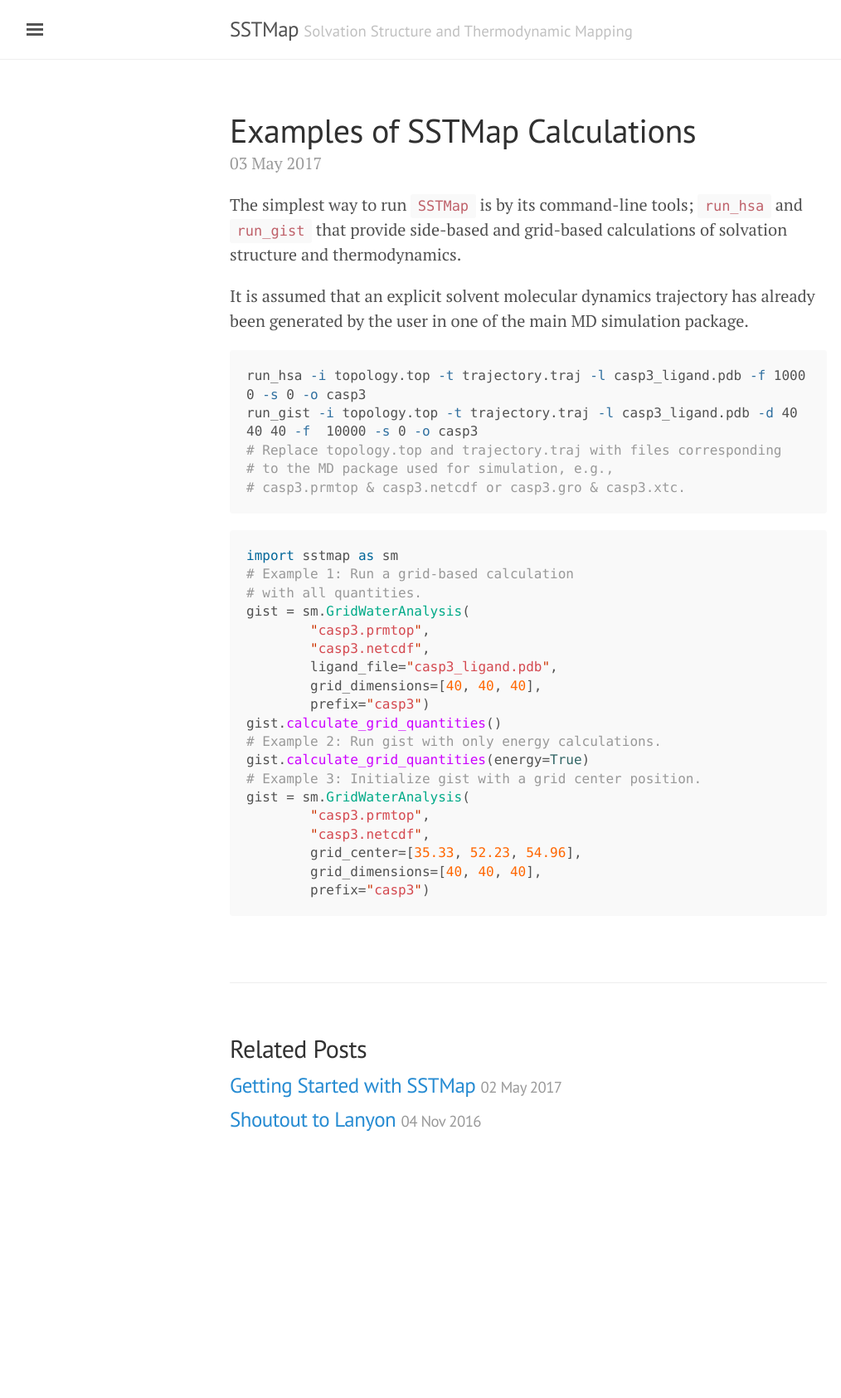
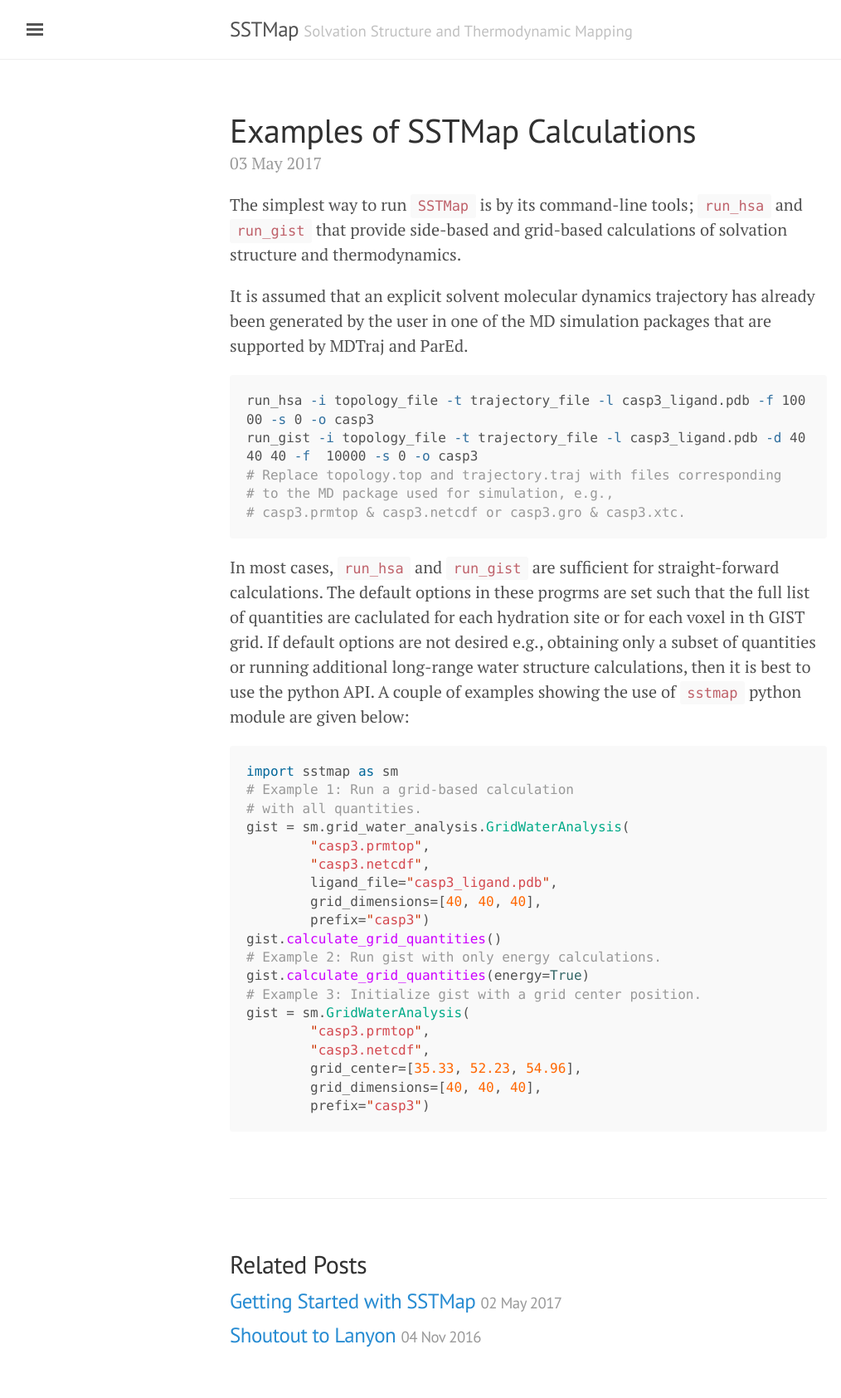
Before and after one commit to KurtzmanLab/SSTMap, a Jekyll site: the page built from _posts/2017-05-03-simple-examples.md, in a window 1280 px wide. Shown: the whole page at 83% size, without its empty margins (3-1017 px from the left). Built offline with Jekyll 4.4.1, drawn with Linux system fonts in a browser that asks for light colours; before the commit the page ends 1425 px from its top, so only the background shows below that.

Commit message:
editing tutorial

````diff
--- a/_posts/2017-05-03-simple-examples.md
+++ b/_posts/2017-05-03-simple-examples.md
@@ -7,21 +7,24 @@
 
 <!--more-->
 
-It is assumed that an explicit solvent molecular dynamics trajectory has already been generated by the user in one of the main MD simulation package.
+It is assumed that an explicit solvent molecular dynamics trajectory has already been generated by the user in one of the MD simulation packages that are supported by MDTraj and ParEd.
 
 ```bash
-run_hsa -i topology.top -t trajectory.traj -l casp3_ligand.pdb -f 10000 -s 0 -o casp3
-run_gist -i topology.top -t trajectory.traj -l casp3_ligand.pdb -d 40 40 40 -f  10000 -s 0 -o casp3
+run_hsa -i topology_file -t trajectory_file -l casp3_ligand.pdb -f 10000 -s 0 -o casp3
+run_gist -i topology_file -t trajectory_file -l casp3_ligand.pdb -d 40 40 40 -f  10000 -s 0 -o casp3
 # Replace topology.top and trajectory.traj with files corresponding
 # to the MD package used for simulation, e.g.,
 # casp3.prmtop & casp3.netcdf or casp3.gro & casp3.xtc.
 ```
 
+In most cases, `run_hsa` and `run_gist` are sufficient for straight-forward calculations. The default options in these progrms are set such that the full list of quantities are caclulated for each hydration site or for each voxel in th GIST grid.
+If default options are not desired e.g., obtaining only a subset of quantities or running additional long-range water structure calculations, then it is best to use the python API. A couple of examples showing the use of `sstmap` python module are given below:
+
 ```python
 import sstmap as sm
 # Example 1: Run a grid-based calculation
 # with all quantities.
-gist = sm.GridWaterAnalysis(
+gist = sm.grid_water_analysis.GridWaterAnalysis(
         "casp3.prmtop",
         "casp3.netcdf",
         ligand_file="casp3_ligand.pdb",
````
Also changed, not shown: _posts/2017-05-02-getting-started.md (+1 -4 lines).
